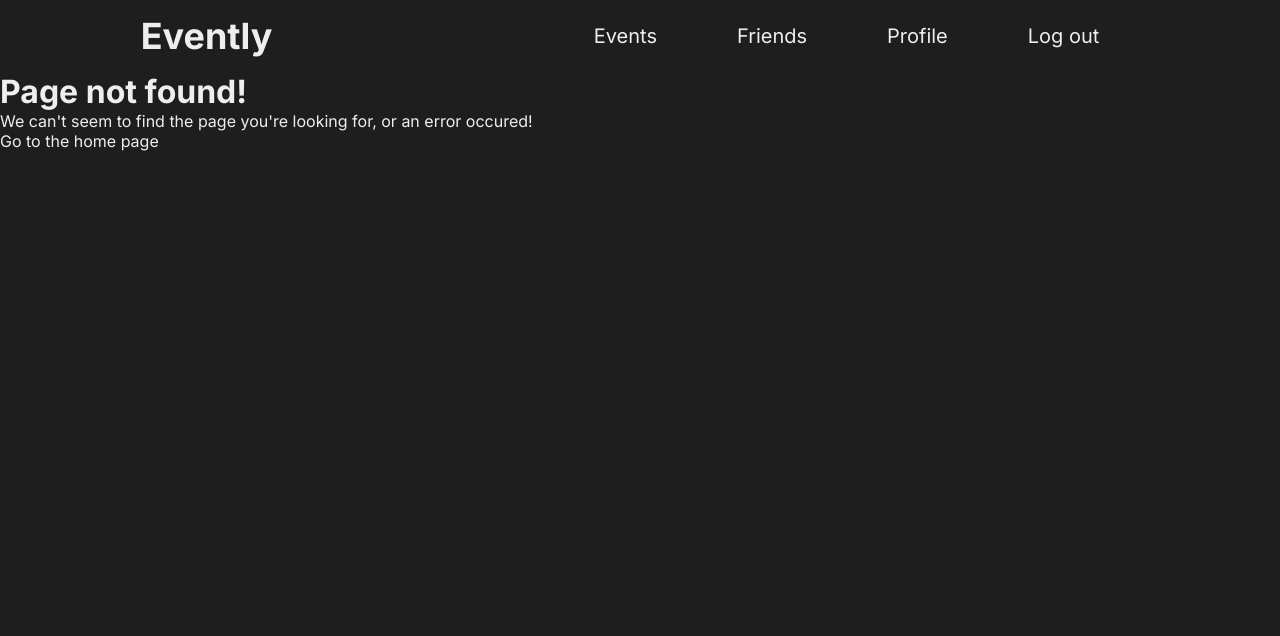
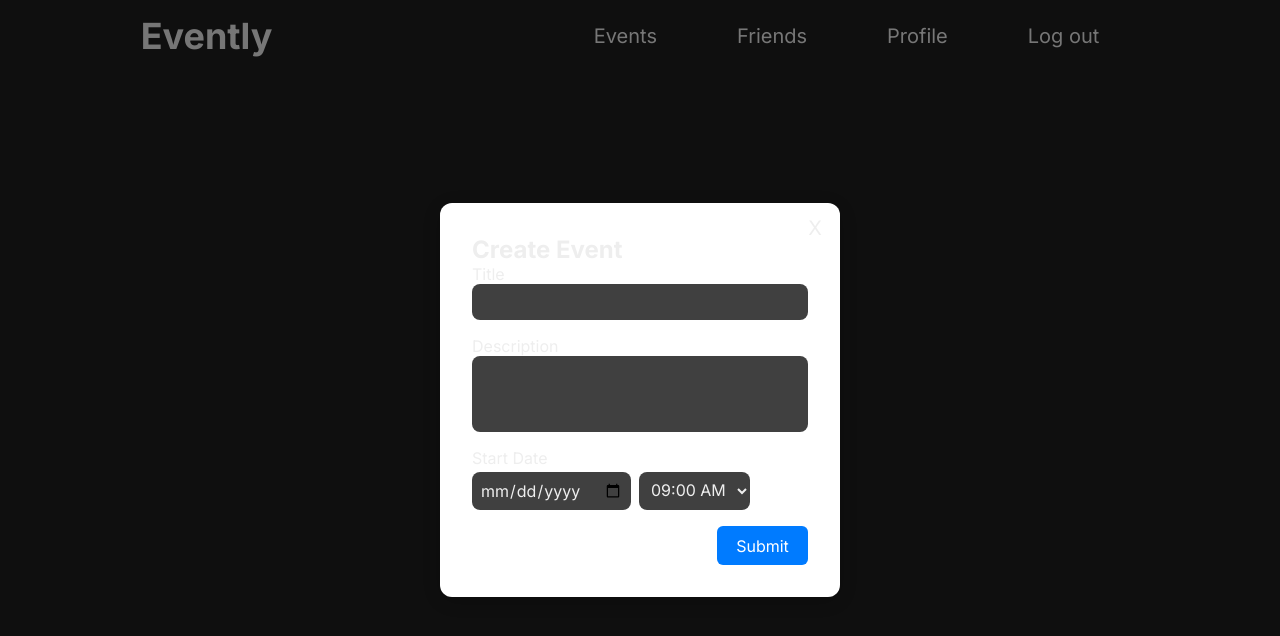
Before and after one commit to sabaceag-marius/mpp-evently, a React (Create React App) app in the folder frontend/: page /form in a window 1280 px wide. Before the commit this address had no page. Shown: the top 636 px of the page. Built offline with nearby package versions, Linux system fonts and the light colour scheme.

Commit message:
Improved the create modal design (not functional rn)

```diff
--- a/frontend/src/components/CreateEventModal/CreateEventModal.jsx
+++ b/frontend/src/components/CreateEventModal/CreateEventModal.jsx
@@ -4,6 +4,7 @@ import style from './CreateEventModal.module.css';
 import moment from 'moment';
 import { addEventAPI } from '../../services/eventsService';
 import { toDateTimeInputString } from '../../utils/momentUtils';
+import FormModal from '../FormModal/FormModal';
 function CreateEventModal({isOpen,closeModal,submitHandler,categories}) {
 
   const DEFAULT_FORM_DATA = {
@@ -97,21 +98,20 @@ function CreateEventModal({isOpen,closeModal,submitHandler,categories}) {
         style={styling}
         onRequestClose={onClose}
     >
-        <div className={style.modal} >
+
+      <div className={style.modalContent}>
 
 		<div className={style.modalHeader}>
-
+			<h2>Create event</h2>
 			<button
-              className ="transparent--button material-symbols-outlined"
-              style={{left : "0", position : "absolute"}}
+				className = {`${style.closeButton} transparent--button material-symbols-outlined`}
 				onClick={onClose}>close
 			</button>
-
-            <h2>Create new event</h2>
-
 		</div>
 
-          <form className={style.modalForm} onSubmit={onSubmit}>
+        <form className={style.formContainer} onSubmit={onSubmit}>
+
+			<div className={style.inputGroup}>
 				<label htmlFor="name">Name</label>
 				<input
 					type="text"
@@ -120,41 +120,68 @@ function CreateEventModal({isOpen,closeModal,submitHandler,categories}) {
 					onChange={handleFormChange}
 					value={formData.name}
 				/>
+			</div>
 
+			<div className={style.inputGroup}>
 				<label htmlFor="description">Description</label>
 				<textarea
-              // className="modal--input"
 					id="description"
 					name="description"
 					onChange={handleFormChange}
 					value={formData.description}
 				/>
+			</div>
 
+			<div className={style.inputGroup}>
 				<label htmlFor="startDate">Start Date</label>
+				<div className={style.dateTimeGroup}>
 					<input
-              type="datetime-local"
+						type="date"
 						id="startDate"
 						name="startDate"
 						onChange={handleFormChange}
 						value={formData.startDate}
 					/>
 
+					<select id="start-time" name="start-time">
+						<option value="09:00">09:00 AM</option>
+						<option value="12:00">12:00 PM</option>
+						<option value="15:00">03:00 PM</option>
+						<option value="18:00">06:00 PM</option>
+					</select>
+				</div>
+			</div>
+
+			<div className={style.inputGroup}>
 				<label htmlFor="endDate">End Date</label>
+				<div className={style.dateTimeGroup}>
 					<input
-              type="datetime-local"
+						type="date"
 						id="endDate"
 						name="endDate"
 						onChange={handleFormChange}
 						value={formData.endDate}
 					/>
 
+					<select id="start-time" name="start-time">
+						<option value="09:00">09:00 AM</option>
+						<option value="12:00">12:00 PM</option>
+						<option value="15:00">03:00 PM</option>
+						<option value="18:00">06:00 PM</option>
+					</select>
+				</div>
+			</div>
+
+			<div className={style.inputGroup}>
 				<label htmlFor="categoryName">Category</label>
 				{categoryDropdown}
+			</div>
+
 			{errorsElements}
-            <button className="primary--button">Submit</button>
-
+			<button className={`${style.submitButton} primary--button`}>Submit</button>
         </form>
       </div>
+
     </Modal>
   )
 }
--- a/frontend/src/components/CreateEventModal/CreateEventModal.module.css
+++ b/frontend/src/components/CreateEventModal/CreateEventModal.module.css
@@ -1,4 +1,4 @@
-.modal{
+.modalContent{
     display: flex;
     flex-direction: column;
     justify-content: center;
@@ -7,8 +7,14 @@
     box-shadow: 0 4px 12px rgba(0, 0, 0, 0.15);
     border-radius: 1.25rem;
     background-color: var(--foreground);
-    width: min(320px,70%);
+    width: min(400px,90%);
     padding-top: 1rem;
+}
+
+.formContainer{
+    display: flex;
+    flex-direction: column;
+    gap: 1rem;
 }
 
 .modalHeader{
@@ -19,33 +25,44 @@
     position: relative;
 }
 
+.inputGroup {
+    display: flex;
+    flex-direction: column;
+    gap: .25rem;
+  }
+
+.inputGroup label{
+    font-size: 1.1rem;
+    font-weight: 500;
+}
+
 .modalForm{
     display: flex;
     flex-direction: column;
+    align-items: flex-start;
     gap: .5rem;
     margin: .25rem 0;
 }
 
-.modalForm label{
-
-    font-size: 1.1rem;
-    font-weight: 500;
+.submitButton{
+    align-self: center;
+    margin: 1rem 0;
 }
 
-.modalForm input{
-    color: black;
-}
-
-.modalForm textarea{
-    color: black;
-}
-
-.modalForm.primary--button{
-	align-self: center;
-    margin-top: .5rem;
-}
 
 .error{
     color: var(--error);
     font-weight: 600;
 }
+
+.closeButton {
+position: absolute;
+right: .75rem;
+font-size: 1.5rem;
+}
+
+.dateTimeGroup {
+    display: flex;
+    gap: 0.5rem;
+    /* margin-top: 0.25rem; */
+  }
--- /dev/null
+++ b/frontend/src/components/FormModal/FormModal.jsx
@@ -0,0 +1,41 @@
+import React from "react";
+import styles from "./FormModal.module.css";
+
+const FormModal = ({ onClose }) => {
+  return (
+    <div className={styles.modalOverlay}>
+      <div className={styles.modalContent}>
+        <h2>Create Event</h2>
+        <form className={styles.formContainer}>
+          <div className={styles.formGroup}>
+            <label htmlFor="title">Title</label>
+            <input type="text" id="title" name="title" />
+          </div>
+
+          <div className={styles.formGroup}>
+            <label htmlFor="description">Description</label>
+            <textarea id="description" name="description" rows="3" />
+          </div>
+
+          <div className={styles.formGroup}>
+            <label htmlFor="start-date">Start Date</label>
+            <div className={styles.dateTimeRow}>
+              <input type="date" id="start-date" name="start-date" />
+              <select id="start-time" name="start-time">
+                <option value="09:00">09:00 AM</option>
+                <option value="12:00">12:00 PM</option>
+                <option value="15:00">03:00 PM</option>
+                <option value="18:00">06:00 PM</option>
+              </select>
+            </div>
+          </div>
+
+          <button type="submit" className={styles.submitButton}>Submit</button>
+        </form>
+        <button className={styles.closeButton} onClick={onClose}>X</button>
+      </div>
+    </div>
+  );
+};
+
+export default FormModal;
--- /dev/null
+++ b/frontend/src/components/FormModal/FormModal.module.css
@@ -0,0 +1,64 @@
+.modalOverlay {
+    position: fixed;
+    top: 0;
+    left: 0;
+    width: 100%;
+    height: 100%;
+    background: rgba(0, 0, 0, 0.5);
+    display: flex;
+    justify-content: center;
+    align-items: center;
+    z-index: 1000;
+  }
+
+  .modalContent {
+    background: white;
+    padding: 2rem;
+    border-radius: 12px;
+    position: relative;
+    width: 400px;
+    max-width: 90%;
+    box-shadow: 0 4px 20px rgba(0, 0, 0, 0.2);
+  }
+
+  .formContainer {
+    display: flex;
+    flex-direction: column;
+    gap: 1rem;
+  }
+
+  .formGroup {
+    display: flex;
+    flex-direction: column;
+  }
+
+  .dateTimeRow {
+    display: flex;
+    gap: 0.5rem;
+    margin-top: 0.25rem;
+  }
+
+  .submitButton {
+    align-self: flex-end;
+    padding: 0.6rem 1.2rem;
+    font-size: 1rem;
+    background-color: #007bff;
+    color: white;
+    border: none;
+    border-radius: 6px;
+    cursor: pointer;
+  }
+
+  .submitButton:hover {
+    background-color: #0056b3;
+  }
+
+  .closeButton {
+    position: absolute;
+    top: 0.75rem;
+    right: 0.75rem;
+    background: transparent;
+    border: none;
+    font-size: 1.25rem;
+    cursor: pointer;
+  }
--- a/frontend/src/index.css
+++ b/frontend/src/index.css
@@ -9,7 +9,9 @@
   --secondary-dark: #a1392b; */
 
   --background: #1E1E1E;
-  --foreground: #393939 ;
+  --foreground: #393939;
+
+  --input--background: #404040;
   --success: #36c936 ;
   --error: #c93636 ;
 }
@@ -103,8 +105,14 @@ textarea{
 }
 
 input,textarea,select,option{
-  color: black;
+  color: var(--primary-content);
+  background-color: var(--input--background);
+  border: none;
   font-family: 'Inter', sans-serif;
+
+  padding: 0.5rem;
+  font-size: 1rem;
+  border-radius: .5rem;
 }
 
 .center{
--- a/frontend/src/routes/Router.jsx
+++ b/frontend/src/routes/Router.jsx
@@ -3,6 +3,7 @@ import ErrorPage from '../pages/ErrorPage/ErrorPage';
 import EventsPage from '../pages/EventsPage/EventsPage';
 import App from '../App';
 import EventDetailsPage from '../pages/EventDetailsPage/EventDetailsPage';
+import FormModal from '../components/FormModal/FormModal';
 
 export const router = createBrowserRouter([
     {
@@ -12,6 +13,7 @@ export const router = createBrowserRouter([
         children: [
             {path: "/events", element:<EventsPage />},
             {path: "/events/:id", element:<EventDetailsPage />},
+            {path: "/form", element: <FormModal />},
             {path: "*", element: <ErrorPage />}
         ]
     }
```
Also changed, not shown: frontend/src/components/Dropdown/Dropdown.jsx (added, +57 -0 lines). Lines whose indentation alone changed are shown as unchanged.
